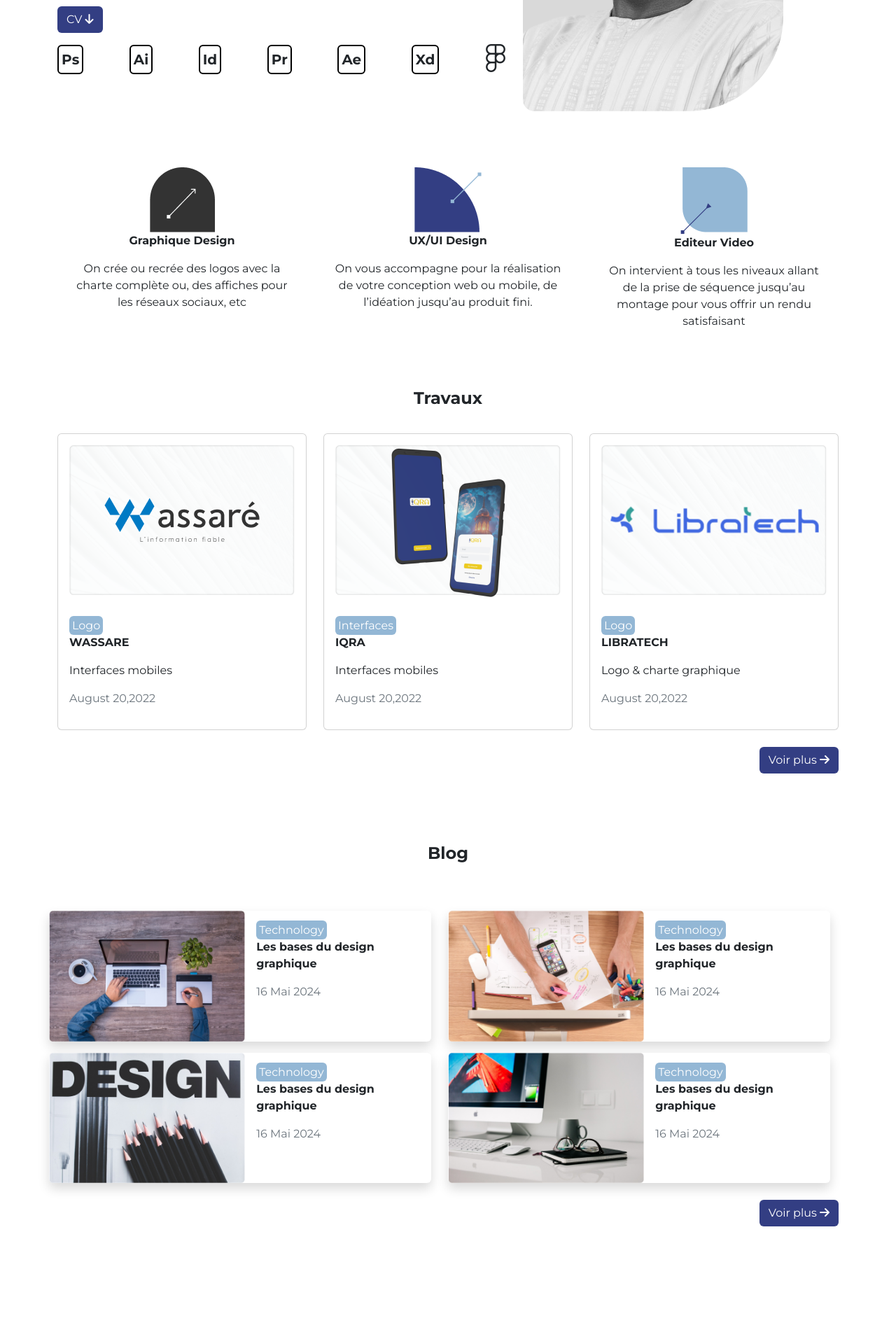
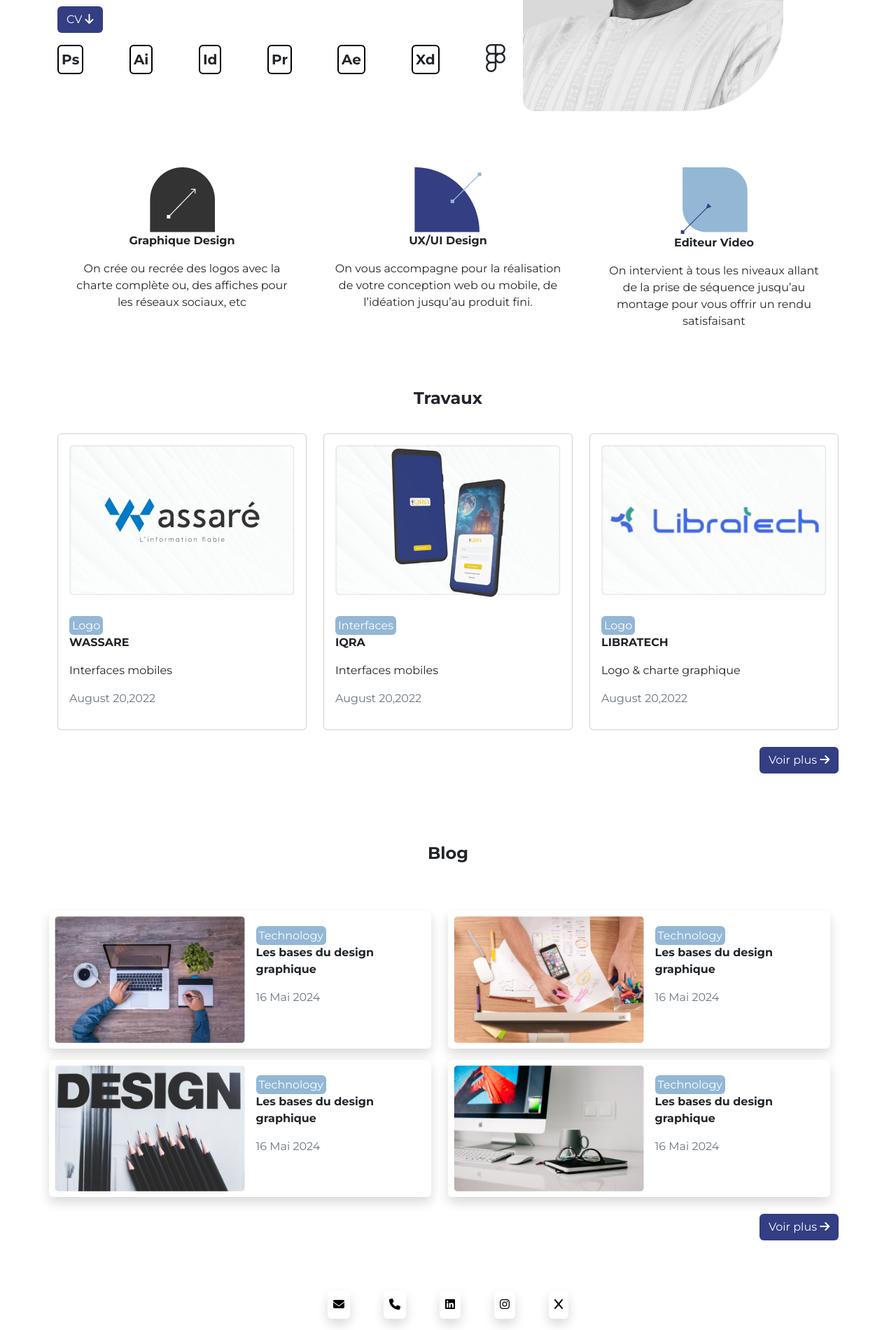
Before and after one commit to Menzamenza/prtfolio-fmr, a plain HTML site: page index.html in a window 1280 px wide. Shown: the part 455-2355 px from the top of the page at 70% size. Before the commit the page ends 2207 px from the top, so only its background shows below. Drawn offline with nearby package versions, Linux system fonts and the light colour scheme.

Commit message:
animation

```diff
--- a/index.html
+++ b/index.html
@@ -5,6 +5,7 @@
     <meta charset="UTF-8">
     <meta name="viewport" content="width=device-width, initial-scale=1.0">
     <title>Portfolio</title>
+    <link rel="stylesheet" href="https://cdnjs.cloudflare.com/ajax/libs/animate.css/4.1.1/animate.min.css" />
     <link rel="preconnect" href="https://fonts.googleapis.com">
     <link rel="preconnect" href="https://fonts.gstatic.com" crossorigin>
     <link href="https://fonts.googleapis.com/css2?family=Montserrat:ital,wght@0,100..900;1,100..900&display=swap"
@@ -15,6 +16,7 @@
         integrity="sha512-SnH5WK+bZxgPHs44uWIX+LLJAJ9/2PkPKZ5QiAj6Ta86w+fsb2TkcmfRyVX3pBnMFcV7oQPJkl9QevSCWr3W6A=="
         crossorigin="anonymous" referrerpolicy="no-referrer" />
     <link rel="stylesheet" href="style.css">
+
 </head>
 
 <body>
@@ -41,7 +43,7 @@
                         </li>
                     </ul>
                     <form>
-                        <button class="btn engage">Engagez-moi</button>
+                        <button class="btn engage animate__animated animate__pulse animate__repeat-3	">Engagez-moi</button>
                     </form>
                 </div>
             </div>
@@ -55,15 +57,15 @@
                     travail de qualité supérieur où chaque détail est minutieusement examiné. Mon sens de l'écoute et de
                     la cohérence, combiné à ma capacité à travailler en collaboration, me permet de mener à bien tous
                     les projets qui me sont confiés.</p>
-                <a href="#"> <button class="btn engage"> CV <i class="fa-solid fa-arrow-down"></i></button></a>
+                <a href="#"> <button class="btn engage animate__animated animate__pulse animate__repeat-3"> CV <i class="fa-solid fa-arrow-down"></i></button></a>
                 <div class="d-flex align-items-center justify-content-between mt-3 fs-5 fw-bold">
-                    <p class=" border border-2 border-black rounded p-1">Ps</p>
-                    <p class=" border border-2 border-black rounded p-1">Ai</p>
-                    <p class=" border border-2 border-black rounded p-1">Id</p>
-                    <p class=" border border-2 border-black rounded p-1">Pr</p>
-                    <p class=" border border-2 border-black rounded p-1">Ae</p>
-                    <p class=" border border-2 border-black rounded p-1"> Xd</p>
-                    <p><i class="fa-brands fa-figma fa-2x"></i></p>
+                    <p class=" border border-2 border-black rounded p-1 animate__animated animate__backInLeft">Ps</p>
+                    <p class=" border border-2 border-black rounded p-1 animate__animated animate__backInLeft">Ai</p>
+                    <p class=" border border-2 border-black rounded p-1 animate__animated animate__backInLeft">Id</p>
+                    <p class=" border border-2 border-black rounded p-1 animate__animated animate__backInLeft">Pr</p>
+                    <p class=" border border-2 border-black rounded p-1 animate__animated animate__backInLeft">Ae</p>
+                    <p class=" border border-2 border-black rounded p-1 animate__animated animate__backInLeft"> Xd</p>
+                    <p class="animate__animated animate__backInLeft"><i class="fa-brands fa-figma fa-2x"></i></p>
                 </div>
             </div>
             <div class="col-md-5 col-sm-12">
@@ -111,7 +113,8 @@
                 <div class="card">
                     <div class="position-relative">
                         <img src="./img/gris.png" class="card-img-top img-fluid p-3">
-                        <img src="./img/Group 21.png" class="img-fluid position-absolute top-50 start-50 translate-middle" alt="">
+                        <img src="./img/Group 21.png"
+                            class="img-fluid position-absolute top-50 start-50 translate-middle" alt="">
                     </div>
                     <div class="card-body">
                         <p class="text-white p-1 travCouleur d-inline rounded">Logo</p>
@@ -125,7 +128,8 @@
                 <div class="card">
                     <div class="position-relative">
                         <img src="./img/gris.png" class="card-img-top img-fluid p-3">
-                        <img src="./img/Group 5372.png" class="img-fluid position-absolute top-50 start-50 translate-middle" alt="">
+                        <img src="./img/Group 5372.png"
+                            class="img-fluid position-absolute top-50 start-50 translate-middle" alt="">
                     </div>
                     <div class="card-body">
                         <p class="text-white p-1 travCouleur d-inline rounded">Interfaces</p>
@@ -139,7 +143,8 @@
                 <div class="card">
                     <div class="position-relative">
                         <img src="./img/gris.png" class="card-img-top img-fluid p-3">
-                        <img src="./img/Group 1763.png" class="img-fluid position-absolute top-50 start-50 translate-middle" alt="">
+                        <img src="./img/Group 1763.png"
+                            class="img-fluid position-absolute top-50 start-50 translate-middle" alt="">
                     </div>
                     <div class="card-body">
                         <p class="text-white p-1 travCouleur d-inline rounded">Logo</p>
@@ -149,8 +154,9 @@
                     </div>
                 </div>
             </div>
-            <div class="mt-4 text-end" >
-                <a href="travaux.html" class=""> <button class="btn engage "> Voir plus <i class="fa-solid fa-arrow-right"></i></button></a>
+            <div class="mt-4 text-end">
+                <a href="travaux.html" class=""> <button class="btn engage animate__animated animate__tada animate__repeat-3"> Voir plus <i
+                            class="fa-solid fa-arrow-right"></i></button></a>
             </div>
 
         </div>
@@ -161,7 +167,7 @@
             <div class="row p-0">
 
                 <div class="col-lg-6 col-md-6 col-sm-12 mt-3 ">
-                    <div class="card d-flex flex-row  border-0 shadow">
+                    <div class="card d-flex flex-row p-2  border-0 shadow">
                         <div class="">
                             <img src="./img/blog3.png" class="img-fluid" alt="">
                         </div>
@@ -173,7 +179,7 @@
                     </div>
                 </div>
                 <div class="col-lg-6 col-md-6 col-sm-12 mt-3 ">
-                    <div class="card d-flex flex-row border-0 shadow">
+                    <div class="card d-flex flex-row p-2 border-0 shadow">
                         <div class="">
                             <img src="./img/blog.png" class="img-fluid" alt="">
                         </div>
@@ -190,7 +196,7 @@
             <div class="row p-0">
 
                 <div class="col-lg-6 col-md-6 col-sm-12 mt-3 ">
-                    <div class="card d-flex flex-row  border-0 shadow">
+                    <div class="card d-flex flex-row p-2  border-0 shadow">
                         <div class="">
                             <img src="./img/blog4.png" class="img-fluid" alt="">
                         </div>
@@ -202,7 +208,7 @@
                     </div>
                 </div>
                 <div class="col-lg-6 col-md-6 col-sm-12 mt-3 ">
-                    <div class="card d-flex flex-row border-0 shadow">
+                    <div class="card d-flex flex-row p-2 border-0 shadow">
                         <div class="">
                             <img src="./img/blog2.png" class="img-fluid" alt="">
                         </div>
@@ -215,9 +221,31 @@
                 </div>
 
             </div>
-            <div class="mt-4 text-end" >
-                <a href="blog.html" class=""> <button class="btn engage "> Voir plus <i class="fa-solid fa-arrow-right"></i></button></a>
+            <div class="my-4 text-end">
+                <a href="blog.html" class=""> <button class="btn engage animate__animated animate__tada animate__repeat-3"> Voir plus <i
+                            class="fa-solid fa-arrow-right"></i></button></a>
             </div>
+
+            <ul class="d-flex align-items-center justify-content-center gap-5 mt-5">
+                <li class="shadow p-2 rounded icones">
+                    <a href="mailto:example@example.com?subject=Objet:%20&body=Votre%20message%20ici"><i
+                            class="fa-solid fa-envelope icones"></i></a>
+
+                </li>
+                <li class="shadow rounded p-2 icones">
+                    <a href="tel:"><i class="fa-solid fa-phone icones"></i></a>
+                </li>
+                <li class="shadow rounded p-2 icones">
+                    <a href=""><i class="fa-brands fa-linkedin icones"></i></a>
+                </li>
+                <li class="shadow rounded p-2 icones">
+                    <a href=""><i class="fa-brands fa-instagram icones"></i></a>
+                </li>
+                <li class="shadow rounded p-2 icones">
+                    <a href=""><i class="fa-brands fa-x icones"></i></a>
+                </li>
+
+            </ul>
 
         </div>
 
--- a/style.css
+++ b/style.css
@@ -11,6 +11,7 @@ body{
     color: white;
     background-color:#333E83;
 }
+
 .nav-link:hover{
     color: #333E83;
 }
@@ -28,3 +29,13 @@ body{
     background-color:  #93B7D5;
 
 }
+li{
+    list-style: none;
+}
+.icones{
+    color: black;
+}
+.icones:hover{
+    color: #333E83;
+    transform: translateY(-10px);
+}
```
